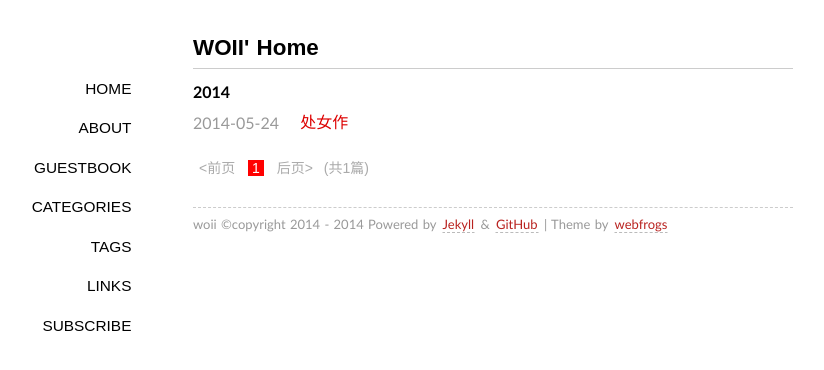
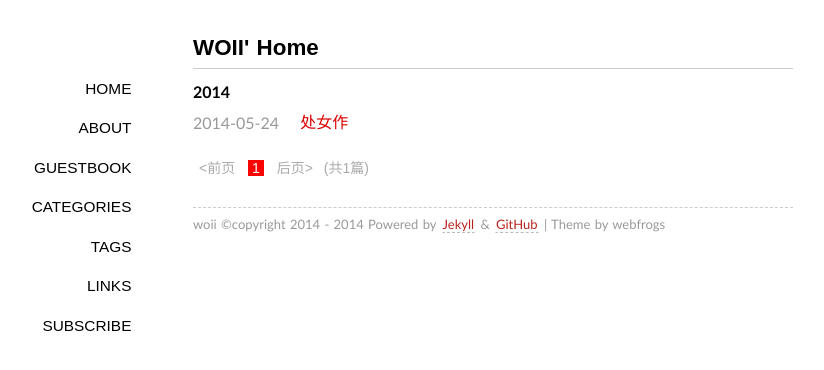
Before and after one commit to iTotoro/itotoro.github.io, a Jekyll site: the page built from index.html, in a window 1280 px wide. Shown: the top 370 px of the page, without its empty margins (147-971 px from the left). Built offline with Jekyll 4.4.1, drawn with Linux system fonts in a browser that asks for light colours; some web fonts are replaced; Markdown is read by kramdown in place of the engine named in the settings; the list of posts is cut into pages by our own code; comment, search, counter and statistics services are not loaded.

Commit message:
Update default.html
copyright

```diff
--- a/_layouts/default.html
+++ b/_layouts/default.html
@@ -32,7 +32,7 @@
       </div>
 
     <footer>
-        <p><small>woii &copy;copyright 2014 - {{site.time | date:"%Y"}}  Powered by <a href="https://github.com/mojombo/jekyll">Jekyll</a> & <a href="http://pages.github.com">GitHub</a> | Theme by <a href="http://webfrogs.me" target="_blank">webfrogs</a> </small></p>
+        <p><small>woii &copy;copyright 2014 - {{site.time | date:"%Y"}}  Powered by <a href="https://github.com/mojombo/jekyll">Jekyll</a> & <a href="http://pages.github.com">GitHub</a> | Theme by webfrogs </small></p>
     </footer>
 
     </div>
```
